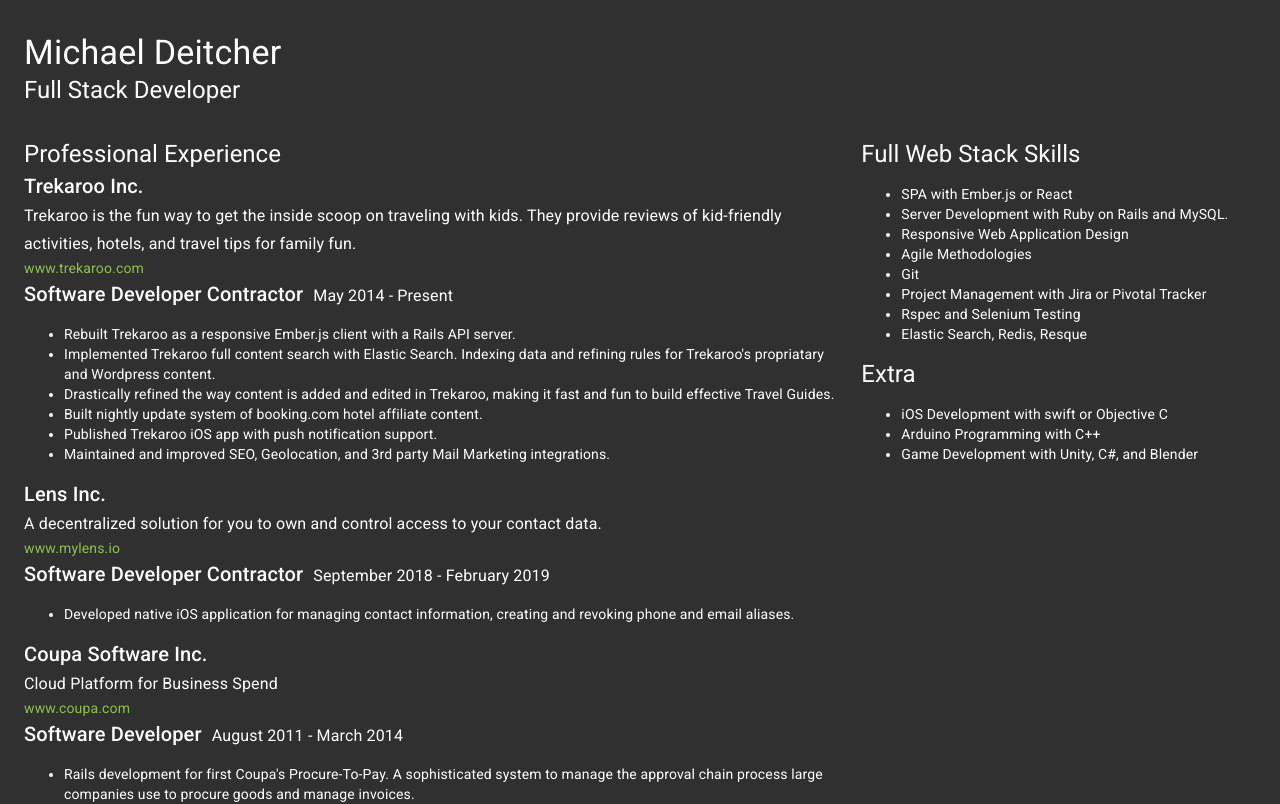
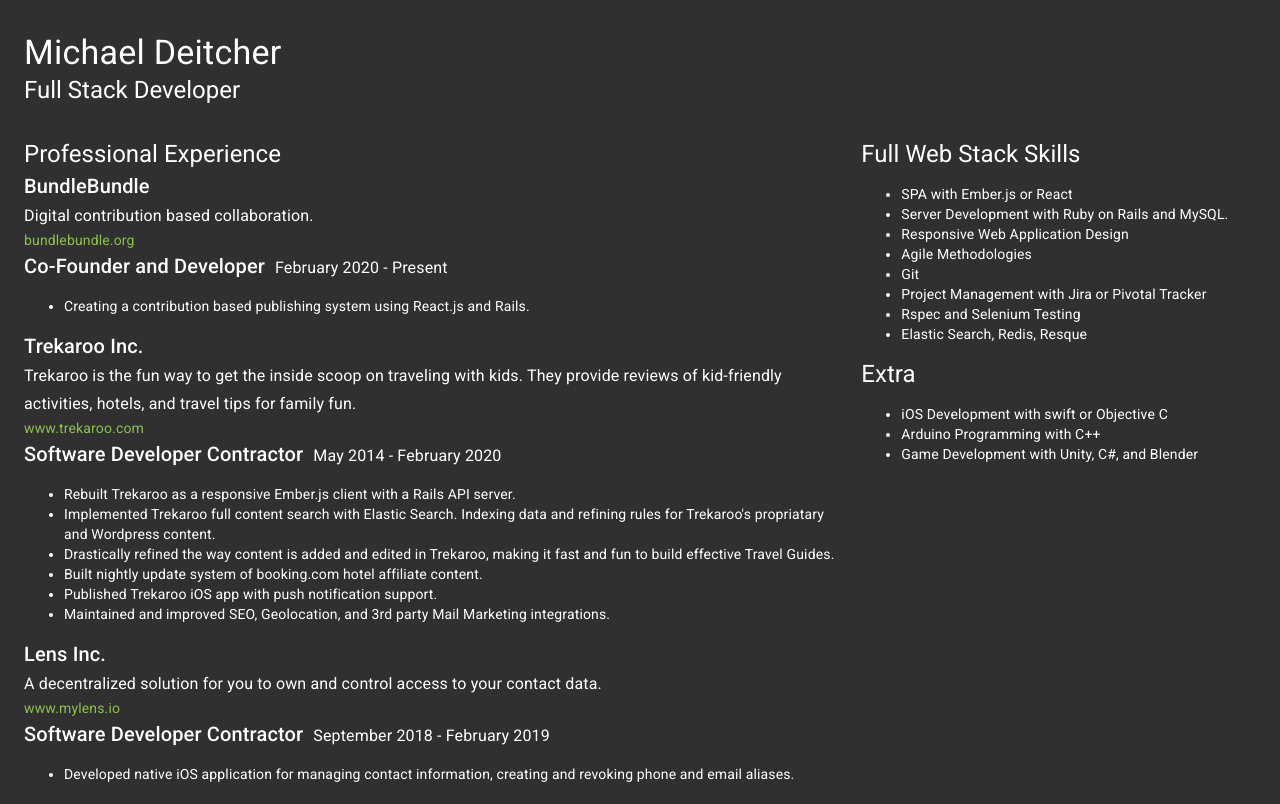
Before and after one commit to michaeldeitcher/colorbot-xyz, a Next.js app: page /professional in a window 1280 px wide. Shown: the top 804 px of the page. Built offline with nearby package versions, Linux system fonts and the light colour scheme.

Commit message:
Updating resume to include bundlebundle

```diff
--- a/pages/professional/index.js
+++ b/pages/professional/index.js
@@ -37,11 +37,21 @@
 
     const content = [
         {
+            companyName: 'BundleBundle',
+            companyDesc: 'Digital contribution based collaboration.',
+            companyLink: 'bundlebundle.org',
+            position: 'Co-Founder and Developer',
+            hiredDates: 'February 2020 - Present',
+            bullets: [
+                "Creating a contribution based publishing system using React.js and Rails.",
+            ]
+        },
+        {
             companyName: 'Trekaroo Inc.',
             companyDesc: 'Trekaroo is the fun way to get the inside scoop on traveling with kids. They provide reviews of kid-friendly activities, hotels, and travel tips for family fun.',
             companyLink: 'www.trekaroo.com',
             position: 'Software Developer Contractor',
-            hiredDates: 'May 2014 - Present',
+            hiredDates: 'May 2014 - February 2020',
             bullets: [
                 "Rebuilt Trekaroo as a responsive Ember.js client with a Rails API server.",
                 "Implemented Trekaroo full content search with Elastic Search. Indexing data and refining rules for Trekaroo's propriatary and Wordpress content.",
```
